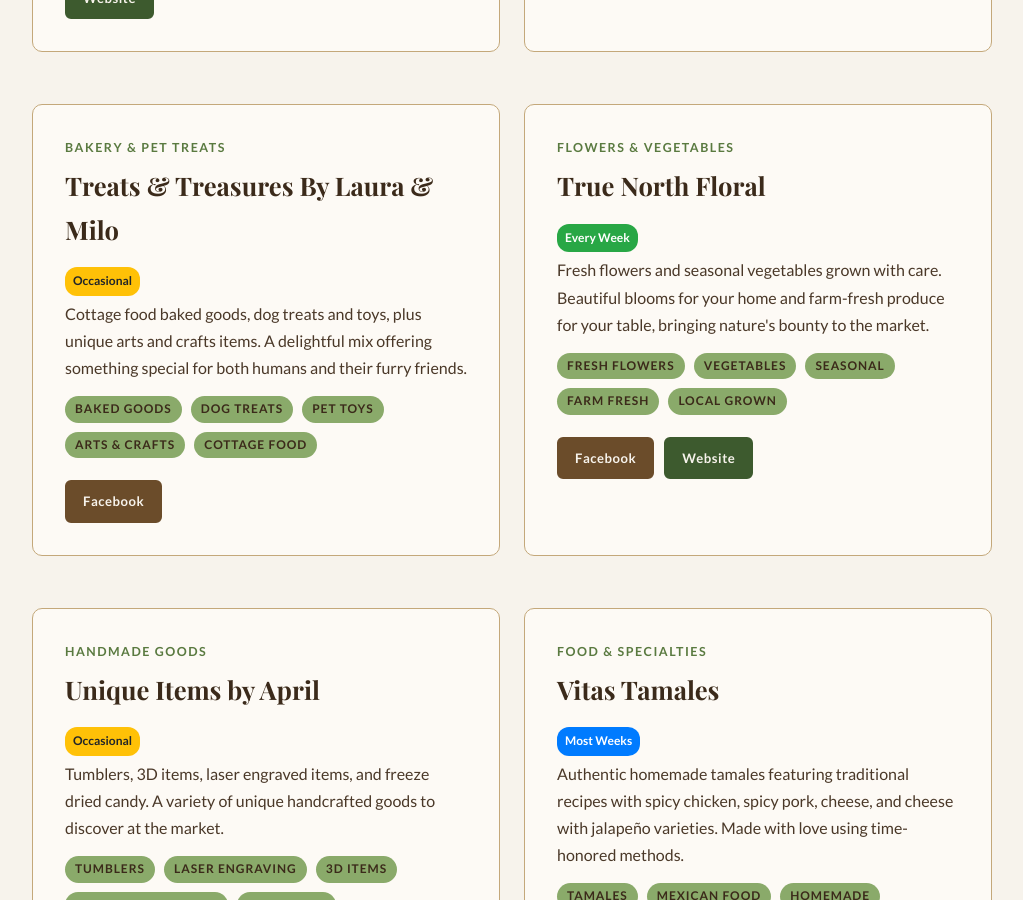
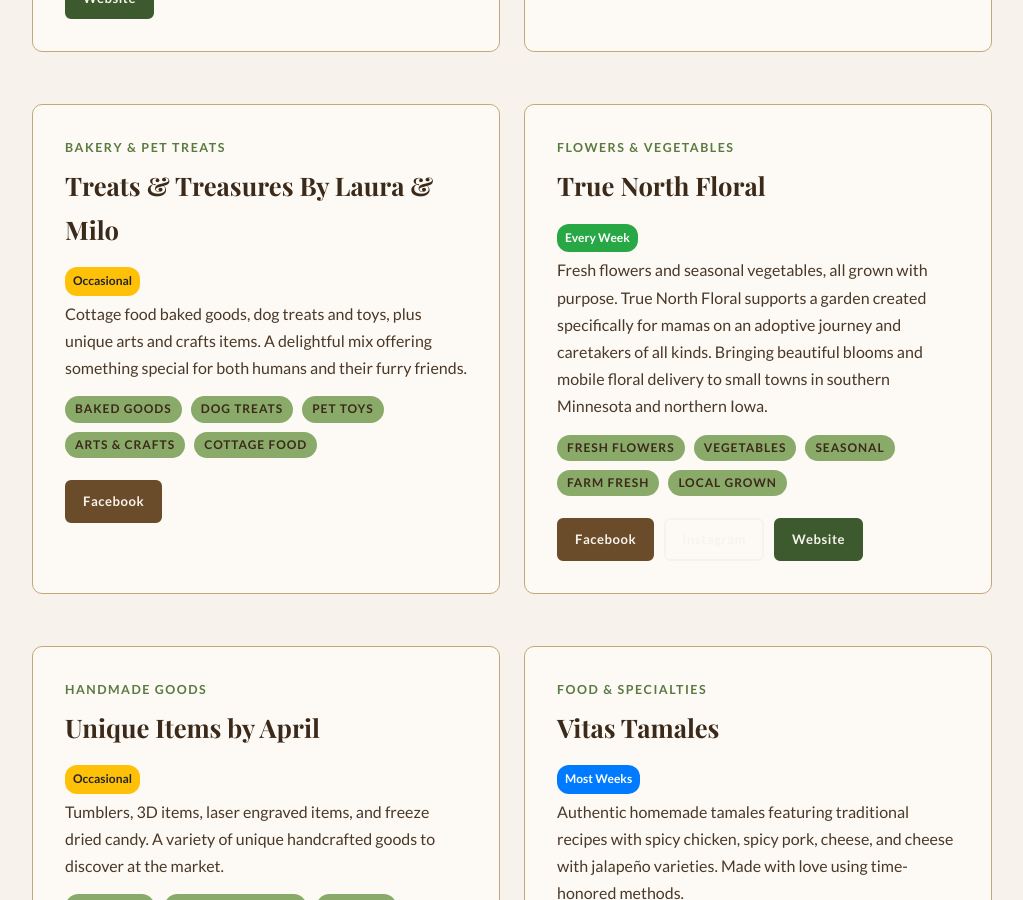
Before and after one commit to blueearthcommunitymarket/blueearthcommunitymarket.github.io, a Jekyll site: the page built from vendor-spotlight/index.html, in a window 1280 px wide and 900 px high, scrolled down 4180 px. Shown: the whole window, without its empty margins (128-1151 px from the left). Built offline with Jekyll 4.4.1, drawn with Linux system fonts in a browser that asks for light colours; some web fonts are replaced.

Commit message:
Update True North Floral: add Facebook/Instagram links, update description from vendor response

```diff
--- a/vendor-spotlight/index.html
+++ b/vendor-spotlight/index.html
@@ -375,7 +375,7 @@ description: Meet the vendors of the Blue Earth Community Market. Browse what th
             <div class="market-frequency">
                 <span class="frequency-badge freq-weekly">Every Week</span>
             </div>
-            <p>Fresh flowers and seasonal vegetables grown with care. Beautiful blooms for your home and farm-fresh produce for your table, bringing nature's bounty to the market.</p>
+            <p>Fresh flowers and seasonal vegetables, all grown with purpose. True North Floral supports a garden created specifically for mamas on an adoptive journey and caretakers of all kinds. Bringing beautiful blooms and mobile floral delivery to small towns in southern Minnesota and northern Iowa.</p>
             <div class="pills" style="margin-top: 12px;">
                 <span class="tag">Fresh Flowers</span>
                 <span class="tag">Vegetables</span>
@@ -384,7 +384,8 @@ description: Meet the vendors of the Blue Earth Community Market. Browse what th
                 <span class="tag">Local Grown</span>
             </div>
             <div style="margin-top: 16px; display: flex; gap: 10px; flex-wrap: wrap;">
-                <a href="https://www.facebook.com/share/1ECMZvtv5k/?mibextid=wwXIfr" target="_blank" rel="noopener" class="btn btn-brown" style="font-size: 0.82rem; padding: 8px 16px;">Facebook</a>
+                <a href="https://www.facebook.com/truenorthfloral/" target="_blank" rel="noopener" class="btn btn-brown" style="font-size: 0.82rem; padding: 8px 16px;">Facebook</a>
+                <a href="https://www.instagram.com/truenorthfloral_ia/" target="_blank" rel="noopener" class="btn btn-outline" style="font-size: 0.82rem; padding: 8px 16px;">Instagram</a>
                 <a href="https://www.truenorthfloral.com/" target="_blank" rel="noopener" class="btn btn-primary" style="font-size: 0.82rem; padding: 8px 16px;">Website</a>
             </div>
         </div>
```
